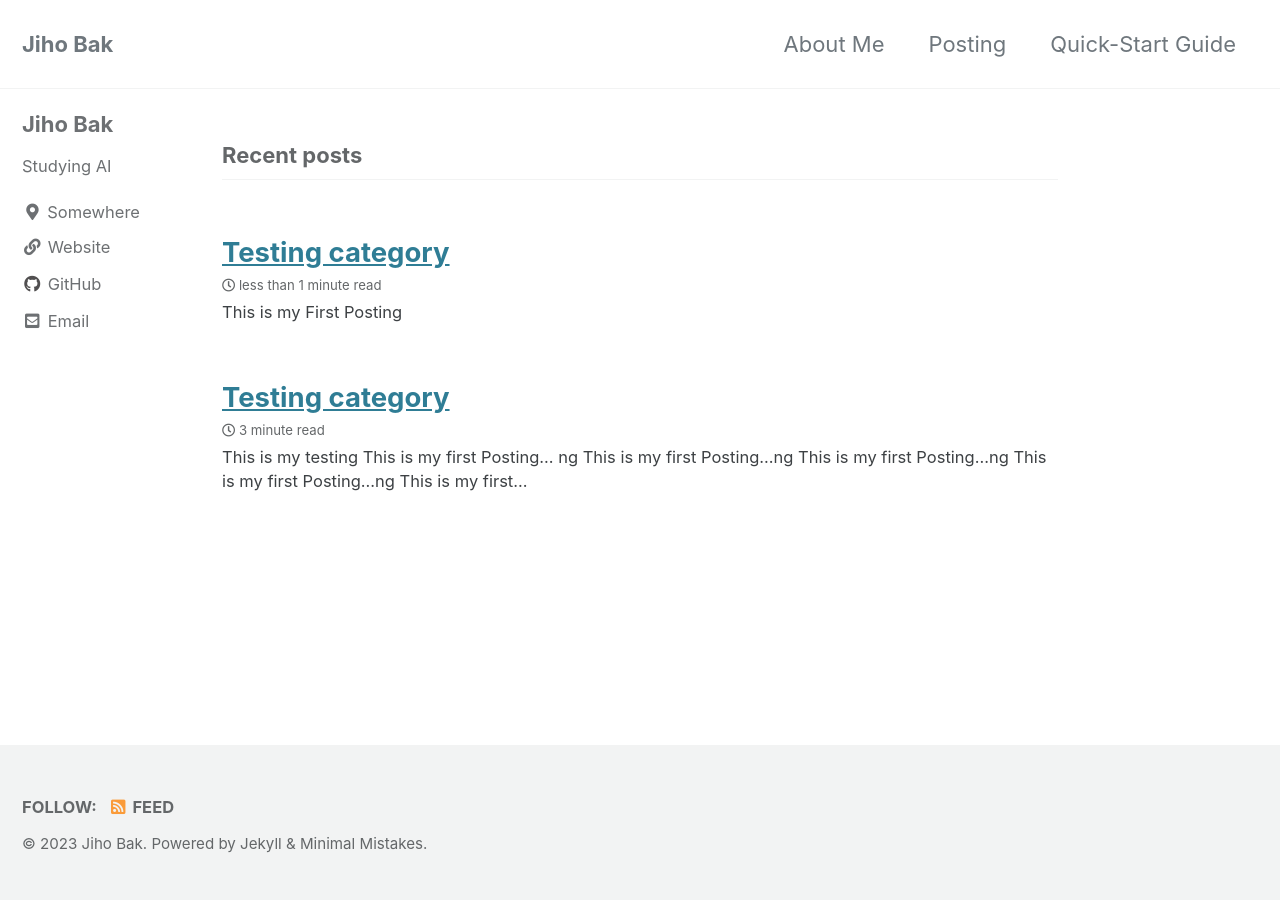
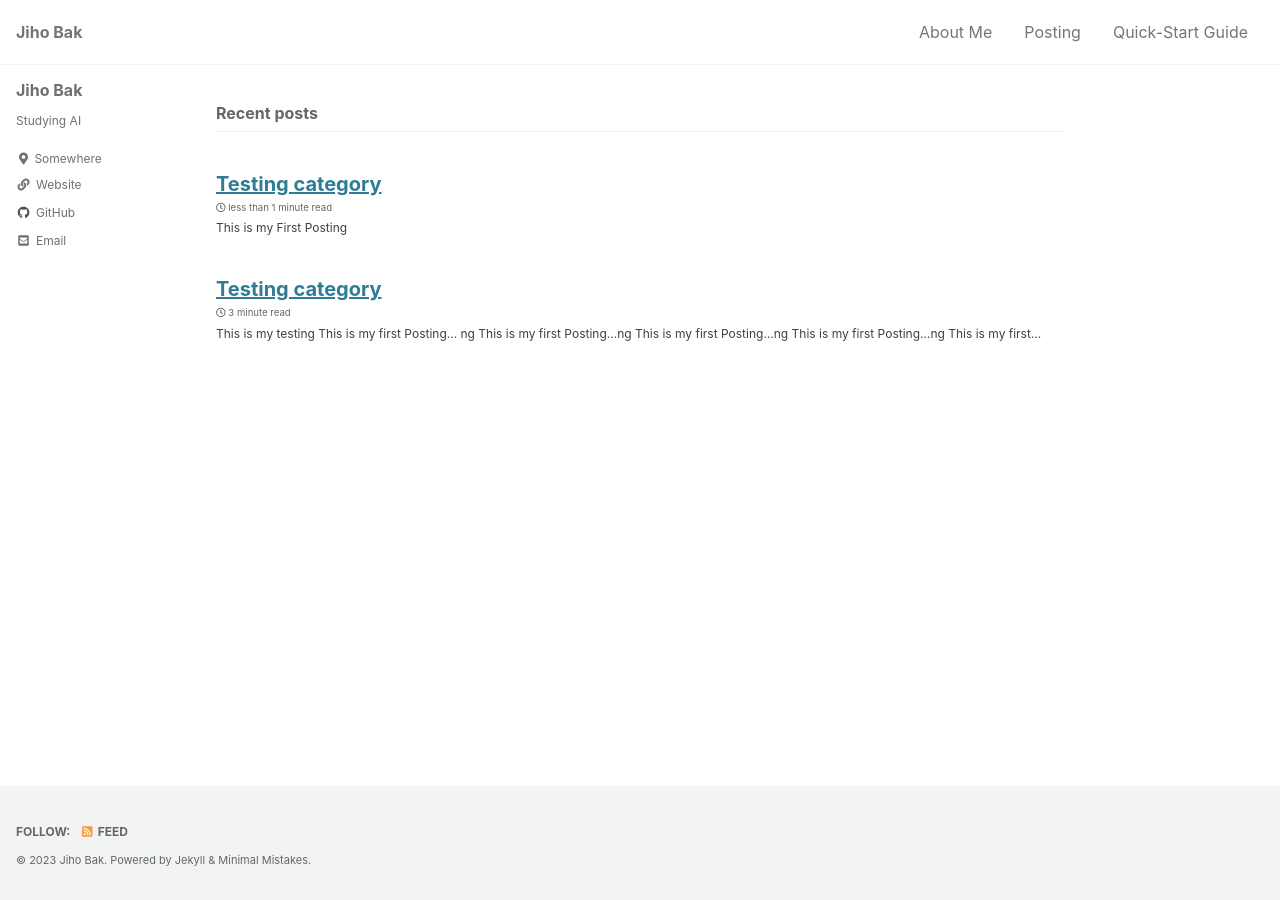
Before and after one commit to jiho314/jiho314.github.io, a Jekyll site: the page built from index.html, in a window 1280 px wide. Built offline with Jekyll 4.4.1, drawn with Linux system fonts in a browser that asks for light colours; cached includes are drawn as plain includes; the list of posts is cut into pages by our own code.

Commit message:
font-size

```diff
--- a/_sass/minimal-mistakes/_reset.scss
+++ b/_sass/minimal-mistakes/_reset.scss
@@ -8,18 +8,18 @@ html {
   /* apply a natural box layout model to all elements */
   box-sizing: border-box;
   background-color: $background-color;
-  font-size: 16px;
+  font-size: 16px;                        // default 16px
 
   @include breakpoint($medium) {
-    font-size: 18px;
+    font-size: 16px;                      // default 18px
   }
 
   @include breakpoint($large) {
-    font-size: 20px;
+    font-size: 16px;                      // default 20px
   }
 
   @include breakpoint($x-large) {
-    font-size: 22px;
+    font-size: 16px;                      // default 22px
   }
 
   -webkit-text-size-adjust: 100%;
--- a/_sass/minimal-mistakes/_variables.scss
+++ b/_sass/minimal-mistakes/_variables.scss
@@ -155,9 +155,9 @@ $max-width: $x-large !default;
    Grid
    ========================================================================== */
 
-$right-sidebar-width-narrow: 100px !default;
-$right-sidebar-width: 200px !default;
-$right-sidebar-width-wide: 250px !default;
+$right-sidebar-width-narrow: 100px !default; //200
+$right-sidebar-width: 200px !default;        //300
+$right-sidebar-width-wide: 250px !default;   //400
 
 /*
    Other
```
